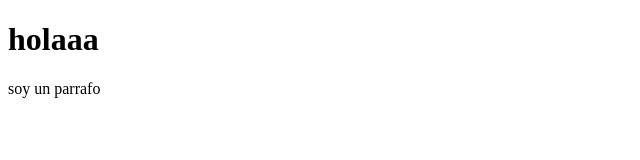
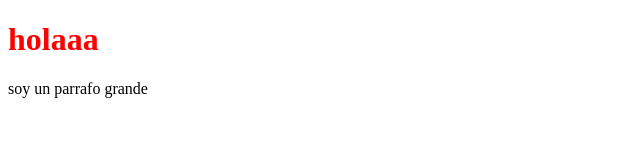
Before and after one commit to tolozajavi/pruebas, a plain HTML site: page index.html in a window 1280 px wide. Shown: the whole page, without its empty margins (0-640 px from the left). Drawn offline with Linux system fonts and the light colour scheme.

Commit message:
Se agregó pagina de estilos y modificó el p1

```diff
--- a/index.html
+++ b/index.html
@@ -5,12 +5,13 @@
     <meta http-equiv="X-UA-Compatible" content="IE=edge">
     <meta name="viewport" content="width=device-width, initial-scale=1.0">
     <title>Document</title>
+    <link rel="stylesheet" href="style.css">
 </head>
 <body>
     <h1>holaaa</h1>
 
     <div>
-        <p>soy un parrafo</p>
+        <p>soy un parrafo grande</p>
     </div>
 </body>
 </html>
--- /dev/null
+++ b/style.css
@@ -0,0 +1,3 @@
+h1{
+    color:red;
+}
```
